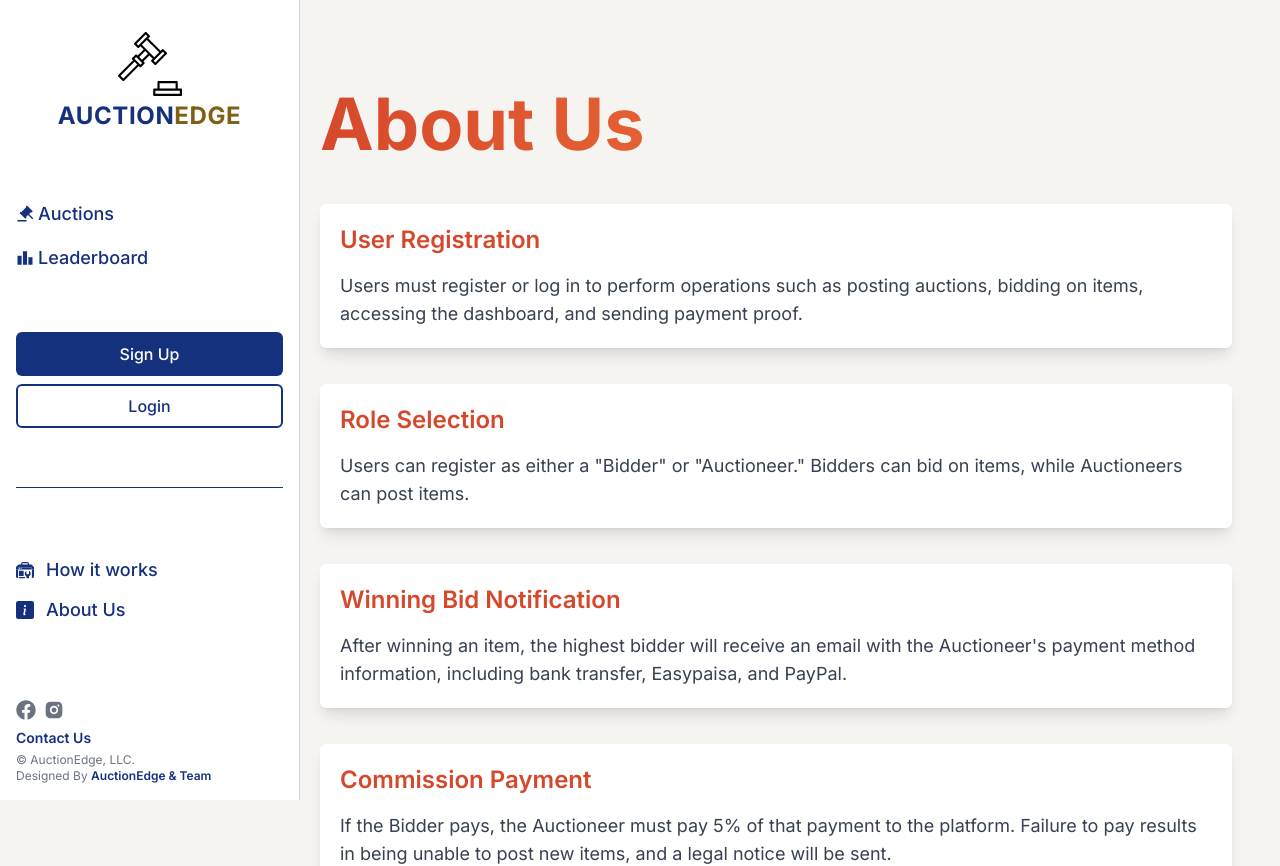
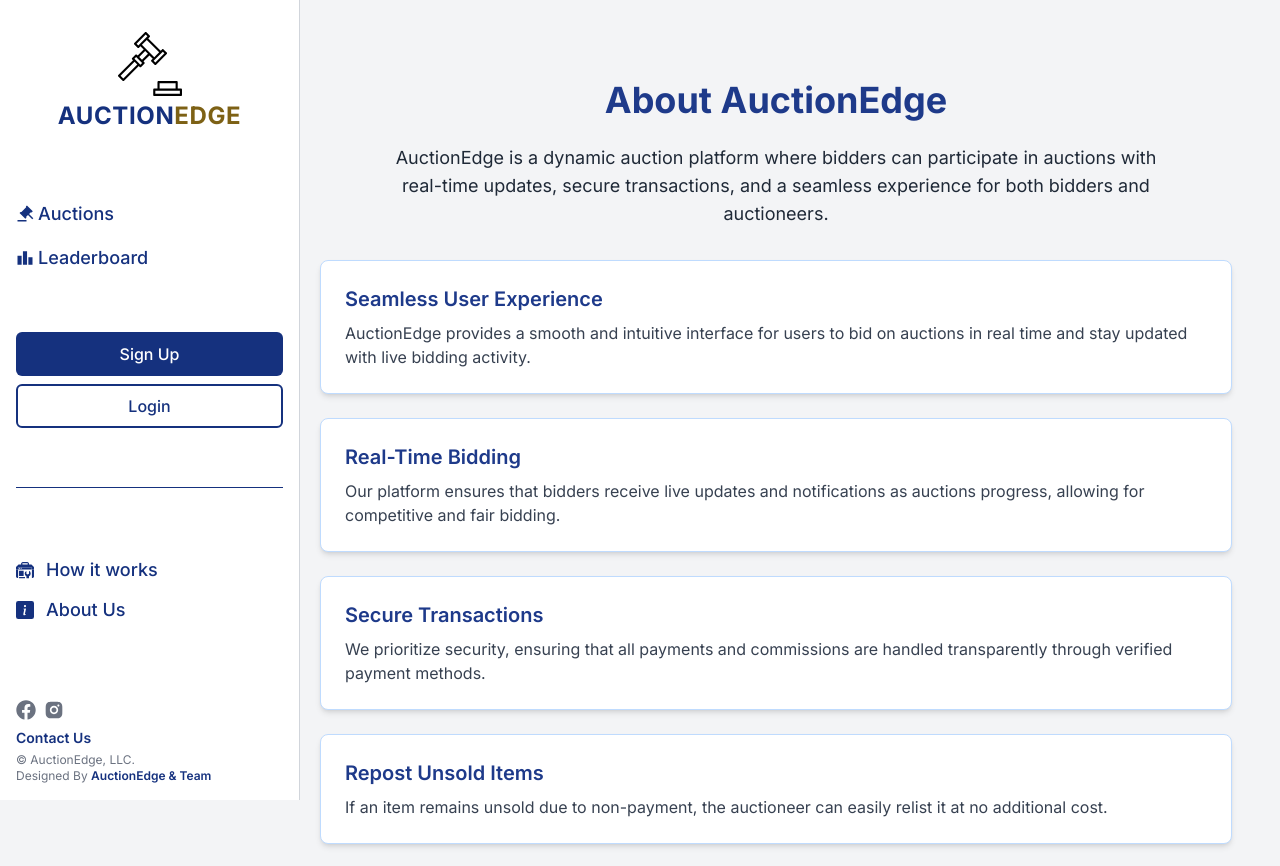
Before and after one commit to ClickHammer/AuctionEdge, a React (Vite) app in the folder Frontend/: page /about in a window 1280 px wide. Shown: the top 866 px of the page. Built offline with nearby package versions, Linux system fonts and the light colour scheme; no server answers.

Commit message:
about us updated

```diff
--- a/Frontend/src/pages/About.jsx
+++ b/Frontend/src/pages/About.jsx
@@ -3,79 +3,43 @@ import React from "react";
 const About = () => {
   const steps = [
     {
-
-       title: "User Registration",
+      title: "Seamless User Experience",
       description:
-         "Users must register or log in to perform operations such as posting auctions, bidding on items, accessing the dashboard, and sending payment proof.",
+        "AuctionEdge provides a smooth and intuitive interface for users to bid on auctions in real time and stay updated with live bidding activity.",
     },
     {
-
-       title: "Role Selection",
+      title: "Real-Time Bidding",
       description:
-         'Users can register as either a "Bidder" or "Auctioneer." Bidders can bid on items, while Auctioneers can post items.',
+        "Our platform ensures that bidders receive live updates and notifications as auctions progress, allowing for competitive and fair bidding.",
     },
     {
+      title: "Secure Transactions",
+      description:
+        "We prioritize security, ensuring that all payments and commissions are handled transparently through verified payment methods.",
+    },
 
-       title: "Winning Bid Notification",
+    {
+      title: "Repost Unsold Items",
       description:
-         "After winning an item, the highest bidder will receive an email with the Auctioneer's payment method information, including bank transfer, Easypaisa, and PayPal.",
-     },
-     {
-
-       title: "Commission Payment",
-       description:
-         "If the Bidder pays, the Auctioneer must pay 5% of that payment to the platform. Failure to pay results in being unable to post new items, and a legal notice will be sent.",
-     },
-     {
-
-       title: "Proof of Payment",
-       description:
-         "The platform receives payment proof as a screenshot and the total amount sent. Once approved by the Administrator, the unpaid commission of the Auctioneer will be adjusted accordingly.",
-     },
-     {
-
-       title: "Reposting Items",
-       description:
-         "If the Bidder does not pay, the Auctioneer can republish the item without any additional cost.",
+        "If an item remains unsold due to non-payment, the auctioneer can easily relist it at no additional cost.",
     },
   ];
 
   return (
-     <>
-   <section className="w-full ml-0 m-0 h-fit px-12 pt-20 lg:pl-[320px] flex flex-col min-h-screen py-6 justify-center ">
-   <h1
-   className="bg-gradient-to-r from-[#d6482b]  to-[#ff8c42] bg-clip-text text-transparent text-2xl font-bold mb-2 min-[480px]:text-4xl md:text-6xl xl:text-7xl 2xl:text-6xl py-2"
- >
- About Us
- </h1>
-
-
-
-
-   <div className="flex flex-col gap-9 my-7">
-     {steps.map((element, index) => {
-       return (
-         <div
-           key={index}
-           className="bg-white rounded-md p-10 lg:p-5 flex flex-col gap-2 group shadow-lg"
-         >
-
-           <h3
-             className="text-[#D6482B] text-lg font-semibold mb-2 min-[480px]:text-xl md:text-2xl lg:text-2xl group-hover:text-[#000000] transition-all duration-300"
-           >
-             {element.title}
-           </h3>
-           <p className="text-lg text-gray-700 group-hover:text-[#D6482B] transition-all duration-300">
-             {element.description}
+    <section className="w-full ml-0 m-0 h-fit px-12 pt-20 lg:pl-[320px] flex flex-col min-h-screen py-6 justify-center bg-gray-100">
+      <h1 className="text-blue-900 text-4xl font-bold mb-6 text-center">About AuctionEdge</h1>
+      <p className="text-lg text-gray-800 text-center max-w-3xl mx-auto">
+        AuctionEdge is a dynamic auction platform where bidders can participate in auctions with real-time updates, secure transactions, and a seamless experience for both bidders and auctioneers.
       </p>
+      <div className="flex flex-col gap-6 my-8">
+        {steps.map((step, index) => (
+          <div key={index} className="bg-white rounded-lg p-6 shadow-md border border-blue-200 hover:border-blue-700 transition-all">
+            <h3 className="text-blue-900 text-xl font-semibold mb-2">{step.title}</h3>
+            <p className="text-gray-700">{step.description}</p>
           </div>
-       );
-     })}
+        ))}
       </div>
     </section>
-
-
-     </>
   );
 };
 
--- a/Frontend/src/pages/SignUp.jsx
+++ b/Frontend/src/pages/SignUp.jsx
@@ -64,26 +64,33 @@ const SignUp = () => {
         <div className="bg-white p-8 rounded-lg shadow-md w-full max-w-lg">
           <h2 className="text-2xl font-bold text-center text-blue-900 mb-6">Sign Up</h2>
           <form className="grid grid-cols-2 gap-4" onSubmit={handleRegister}>
-            <input type="text" placeholder="Full Name" value={userName} onChange={(e) => setUserName(e.target.value)} className="p-2 border rounded" required />
-            <input type="email" placeholder="Email" value={email} onChange={(e) => setEmail(e.target.value)} className="p-2 border rounded" required />
-            <input type="number" placeholder="Phone" value={phone} onChange={(e) => setPhone(e.target.value)} className="p-2 border rounded" required />
-            <input type="text" placeholder="Address" value={address} onChange={(e) => setAddress(e.target.value)} className="p-2 border rounded" required />
-            <select value={role} onChange={(e) => setRole(e.target.value)} className="p-2 border rounded col-span-1" required>
+            <input type="text" placeholder="Full Name" value={userName} onChange={(e) => setUserName(e.target.value)} className="p-2 border rounded placeholder-black focus:border-blue-900 focus:outline-none" required />
+            <input type="email" placeholder="Email" value={email} onChange={(e) => setEmail(e.target.value)} className="p-2 border rounded placeholder-black focus:border-blue-900 focus:outline-none" required />
+            <input type="number" placeholder="Phone" value={phone} onChange={(e) => setPhone(e.target.value)} className="p-2 border rounded placeholder-black focus:border-blue-900 focus:outline-none" required />
+            <input type="text" placeholder="Address" value={address} onChange={(e) => setAddress(e.target.value)} className="p-2 border rounded placeholder-black focus:border-blue-900 focus:outline-none" required />
+            <select value={role} onChange={(e) => setRole(e.target.value)} className="p-2 border rounded col-span-1 focus:border-blue-900 focus:outline-none" required>
               <option value="">Select Role</option>
               <option value="Auctioneer">Auctioneer</option>
               <option value="Bidder">Bidder</option>
             </select>
-            <input type="password" placeholder="Password" value={password} onChange={(e) => setPassword(e.target.value)} className="p-2 border rounded" required />
-            <input type="file" onChange={imageHandler} className="p-2 border rounded col-span-2" />
+            <input type="password" placeholder="Password" value={password} onChange={(e) => setPassword(e.target.value)} className="p-2 border rounded placeholder-black focus:border-blue-900 focus:outline-none" required />
+
+            <div className="col-span-2 border-dashed border-2 border-gray-300 p-4 rounded-lg text-center">
+              <label className="cursor-pointer">
+                <span className="block mb-2 text-gray-700">Upload Profile Image</span>
+                <input type="file" onChange={imageHandler} className="hidden" />
+                <div className="bg-gray-200 p-2 rounded-lg">Choose File</div>
+              </label>
+            </div>
 
             {profileImagePreview && <img src={profileImagePreview} alt="Profile Preview" className="w-20 h-20 object-cover rounded-full mx-auto col-span-2" />}
             {role === "Auctioneer" && (
               <>
-                <input type="text" placeholder="Bank Account Holder Name" value={bankAccountHolderName} onChange={(e) => setbankAccountHolderName(e.target.value)} className="p-2 border rounded" required />
-                <input type="text" placeholder="Bank Account Number" value={bankAccountNumber} onChange={(e) => setBankAccountNumber(e.target.value)} className="p-2 border rounded" required />
-                <input type="text" placeholder="Bank Name" value={bankName} onChange={(e) => setBankName(e.target.value)} className="p-2 border rounded" required />
-                <input type="text" placeholder="IFSC Code" value={ifscCode} onChange={(e) => setifscCode(e.target.value)} className="p-2 border rounded" required />
-                <input type="text" placeholder="UPI ID" value={upiId} onChange={(e) => setupiId(e.target.value)} className="p-2 border rounded col-span-1" required />
+                <input type="text" placeholder="Bank Account Holder Name" value={bankAccountHolderName} onChange={(e) => setbankAccountHolderName(e.target.value)} className="p-2 border rounded placeholder-black focus:border-blue-900 focus:outline-none" required />
+                <input type="text" placeholder="Bank Account Number" value={bankAccountNumber} onChange={(e) => setBankAccountNumber(e.target.value)} className="p-2 border rounded placeholder-black focus:border-blue-900 focus:outline-none" required />
+                <input type="text" placeholder="Bank Name" value={bankName} onChange={(e) => setBankName(e.target.value)} className="p-2 border rounded placeholder-black focus:border-blue-900 focus:outline-none" required />
+                <input type="text" placeholder="IFSC Code" value={ifscCode} onChange={(e) => setifscCode(e.target.value)} className="p-2 border rounded placeholder-black focus:border-blue-900 focus:outline-none" required />
+                <input type="text" placeholder="UPI ID" value={upiId} onChange={(e) => setupiId(e.target.value)} className="p-2 border rounded placeholder-black focus:border-blue-900 focus:outline-none col-span-1" required />
               </>
             )}
             <button type="submit" className="bg-blue-900 text-white py-2 rounded col-span-2" disabled={loading}>{loading ? "Registering..." : "Sign Up"}</button>
```
Lines whose indentation alone changed are shown as unchanged.
